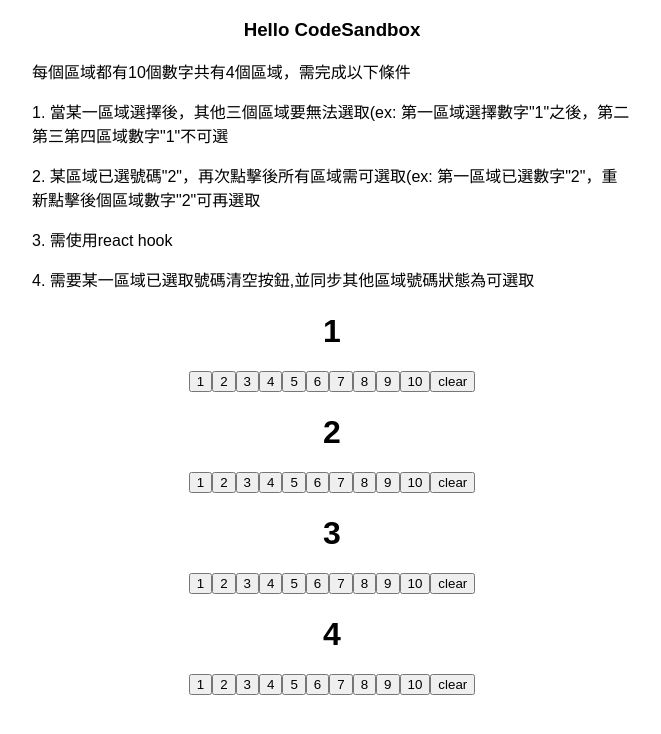
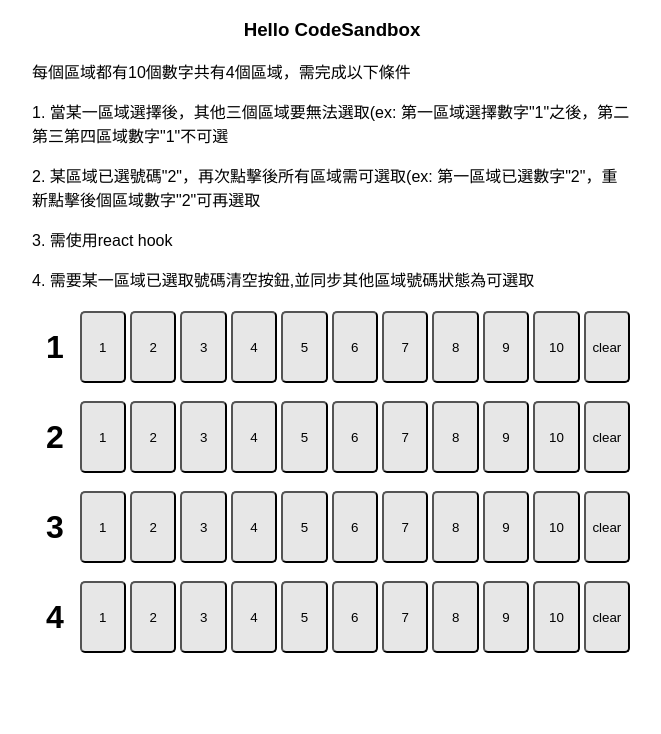
Before and after one commit to jimmyliou777/jimmy_test_project, a Next.js app: page /number_blocks in a window 1280 px wide. Shown: the top 734 px of the page, without its empty margins (308-969 px from the left). Built offline with nearby package versions, Linux system fonts and the light colour scheme.

Commit message:
feature: 新增_app,加入globa styles.css

```diff
--- a/src/components/Blocks.tsx
+++ b/src/components/Blocks.tsx
@@ -6,7 +6,6 @@ interface Props {
 const Block = ({ idx }: Props): any => {
     const [state, dispatch] = useContext(ReducerContext);
     const { blocks } = state;
-    console.log(typeof dispatch);
 
     const setNum = (number: string, index: number) => () => {
         if (blocks[index][number] === 1) {
--- /dev/null
+++ b/src/pages/_app.tsx
@@ -0,0 +1,10 @@
+import React from 'react';
+import '~/styles/styles.css';
+interface Props {
+    Component: any;
+    pageProps: any;
+}
+// This default export is required in a new `pages/_app.js` file.
+export default function MyApp({ Component, pageProps }: Props): JSX.Element {
+    return <Component {...pageProps} />;
+}
--- a/src/pages/number_blocks.tsx
+++ b/src/pages/number_blocks.tsx
@@ -30,44 +30,6 @@ export default function App(): JSX.Element {
                     <Block idx={4} />
                 </div>
             </div>
-            <style jsx>
-                {`
-                    .App {
-                        font-family: sans-serif;
-                        text-align: center;
-                        margin: 0 auto;
-                        width: 600px;
-                    }
-
-                    .App > p {
-                        text-align: left;
-                    }
-
-                    .block {
-                        width: 100%;
-                        display: flex;
-                        justify-content: space-around;
-                        margin-bottom: 10px;
-                    }
-
-                    .block > h1 {
-                        width: 8%;
-                    }
-
-                    button {
-                        width: 8%;
-                        margin: 4px 2px;
-                        cursor: pointer;
-                        background-color: #e7e7e7;
-                        color: black;
-                        border-radius: 5px;
-                    }
-
-                    .active {
-                        background-color: #4caf50;
-                    }
-                `}
-            </style>
         </ReducerContext.Provider>
     );
 }
--- /dev/null
+++ b/src/styles/styles.css
@@ -0,0 +1,34 @@
+.App {
+    font-family: sans-serif;
+    text-align: center;
+    margin: 0 auto;
+    width: 600px;
+}
+
+.App > p {
+    text-align: left;
+}
+
+.block {
+    width: 100%;
+    display: flex;
+    justify-content: space-around;
+    margin-bottom: 10px;
+}
+
+.block > h1 {
+    width: 8%;
+}
+
+button {
+    width: 8%;
+    margin: 4px 2px;
+    cursor: pointer;
+    background-color: #e7e7e7;
+    color: black;
+    border-radius: 5px;
+}
+
+.active {
+    background-color: #4caf50;
+}
```
